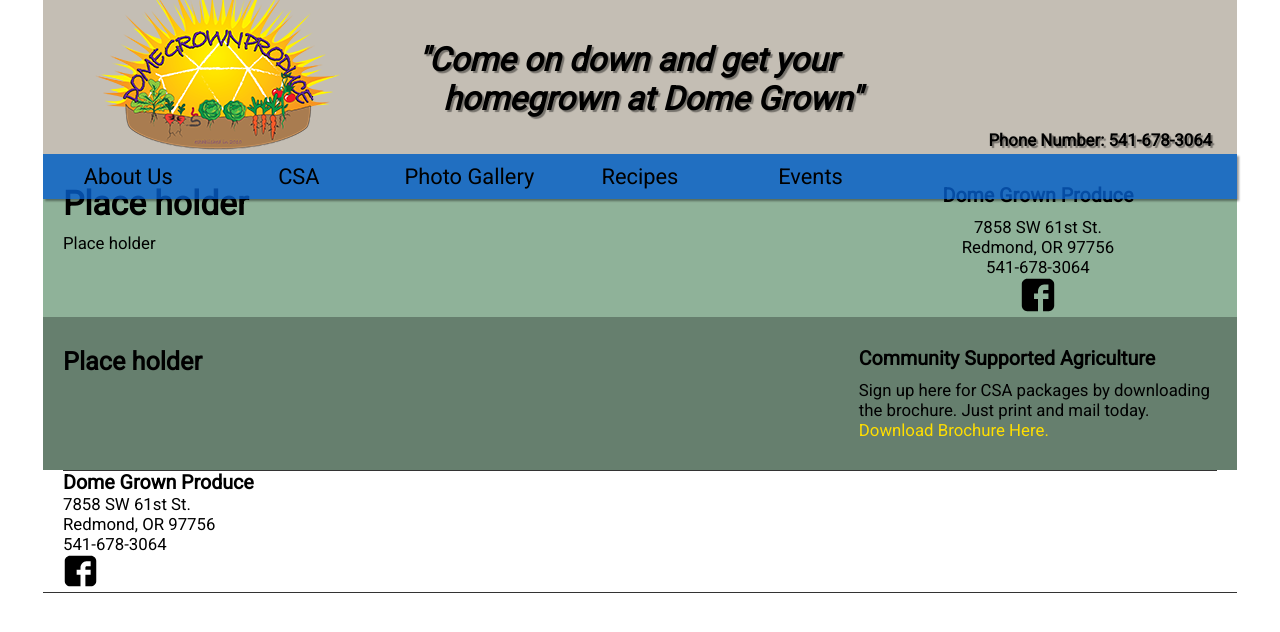
After one commit to Hyperligh/domegrown, a PHP site: page /csa_signup.php in a window 1280 px wide. The commit adds this page. Shown: the top 632 px of the page. Run offline with PHP 8.4, Linux system fonts and the light colour scheme.

```diff
--- /dev/null
+++ b/csa_signup.php
@@ -0,0 +1,116 @@
+<!DOCTYPE html>
+<html lan="en-US">
+<head>
+	<meta name="description" content="Redmond, OR local organic farm that has CSA for pickup near Bend | Dome Grown Produce">
+	<meta name="viewport" content="width=device-width, initial-scale=1">
+	<meta charset="utf-8">
+	<title>Local CSA organic farm in Redmond, OR | Dome Grown Produce</title>
+	<link rel="stylesheet" href="style/domegrownstyle.css">
+	<link href='http://fonts.googleapis.com/css?family=Roboto' rel='stylesheet'>
+	<script src="js/jquery-1.11.2.min.js"></script>
+
+
+</head>
+
+<body>
+	<div id="container">
+		<header>
+			<div id="top-head">
+				<a href="/"><img class="logo" src="photos/dpg-bend-or-farms-logo-transparent.png" alt="Dome Grown Produce has year round vegetables in Bend, OR"></a>
+				<div id="tagline">
+				<h1>"Come on down and get your<br><span> homegrown at Dome Grown"</span></h1></div>
+					<h4>Phone Number: 541-678-3064</h4>
+
+			</div>
+					<nav id="main-nav">
+						<ul>
+							<li><a href="#">About Us</a></li>
+							<li><a href="#">CSA</a></li>
+							<li><a href="#">Photo Gallery</a></li>
+							<li><a href="#">Recipes</a></li>
+							<li><a href="#">Events</a></li>
+
+						</ul>
+					</nav>
+
+
+					<div class="interior-hero" id="interior-hero">
+
+					</div>
+
+
+								<div id="cta">
+									<ul>
+										<li><a href="#">Contact Us</a></li>
+										<li><a class="anchor" href="pdf/dome-grown-produce-csa-signup-brochure.pdf" target="_blank">CSA Signup</a></li>
+									</ul>
+								</div>
+
+		</header>
+
+
+					<div class="row1-content cf">
+						<div class="left-65 left-row-1">
+								<h1><span>Place holder</span></h1>
+
+
+							<p>Place holder
+							</p>
+
+
+
+						</div>
+								<div class="right-35 right-row-1 center ">
+									<h3>Dome Grown Produce</h3>
+									<p>7858 SW 61st St.</p>
+									<p>Redmond, OR 97756</p>
+									<p>541-678-3064</p>
+									<a href="https://www.facebook.com/domegrown" target="_blank"><img class ="social-icons" src="photos/svg-social-icons/facebook29.svg"></a>
+									<!--<a href="https://plus.google.com/u/0/111212075289834648742/posts" target="_blank"><img class="social-icons" src="photos/svg-social-icons/google29.svg"></a>-->
+
+								</div>
+
+					</div>
+
+
+							<div class="row2-content cf">
+
+								<div class="left-65">
+										<h2>Place holder</h2>
+
+									<p>
+
+									</p>
+								</div>
+										<div class="right-35 right-row-2 ">
+											<h3 class="center">Community Supported Agriculture</h3>
+												<p>
+													Sign up here for CSA packages by downloading the brochure. Just print and mail today.
+													<p><a class="anchor" href="pdf/dome-grown-produce-csa-signup-brochure.pdf" target="_blank">Download Brochure Here.</a></p>
+
+												</p>
+										</div>
+
+							</div>
+
+
+
+
+					<footer class="cf">
+									<div class="bottom-border"></div>
+						<h3>Dome Grown Produce</h3>
+						<p>7858 SW 61st St.</p>
+						<p>Redmond, OR 97756</p>
+						<p>541-678-3064</p>
+							<a href="https://www.facebook.com/domegrown" target="_blank"><img class ="footer-social-icons" src="photos/svg-social-icons/facebook29.svg"></a>
+							<!--<a href="https://plus.google.com/u/0/111212075289834648742/posts" target="_blank"><img class="footer-social-icons" src="photos/svg-social-icons/google29.svg"></a>-->
+
+
+
+
+					</footer>
+
+
+	</div>
+</body>
+</html>
--- a/style/domegrownstyle.css
+++ b/style/domegrownstyle.css
@@ -101,16 +101,18 @@
 	position: absolute;
 	z-index: 100;
 	top:154px;
-	display: none;
+
 
 }
 #cta {
 	float:right;
 	position: relative;
 	bottom:75px;
-	right:25px;
 	font-size: 175%;
 	z-index: 100;
+	border:2px solid red;
+	width:100%;
+	display: none;
 
 }
 #cta ul li{
@@ -129,7 +131,7 @@
 	text-decoration: none;
 	display:block;
 	height: 65px;
-	color:black;
+	color:purple;
 }
 .cta-extension {
 	height:65px;
@@ -143,26 +145,20 @@
 	background-repeat: no-repeat;
 	background-size: 65px 65px;
 	background-position: center;
+	display: none;
 }
 
 .row1-content {
 	background-color: #8FB299;
 	width: 100%;
-
-
 }
 .row2-content {
 	background-color: #667F6E;
 	width:100%;
 	position: relative;
-	bottom:40px;
 	padding-bottom: 30px;
+}
 
-}
-.row1-content > .left-65, .row1-content > .right-row-1 {
-	bottom:100px;
-	position: relative;
-}
 .left-65 {
 	width:61%;
 	float:left;
@@ -191,10 +187,6 @@
 	text-align: center;
 }
 
-.left-row-1, .right-row-1{
-	position: relative;
-	top:-70px;
-}
 .anchor {
 	text-decoration: none;
 	color:#FFDE00;
@@ -214,8 +206,6 @@
 	background-color:#ffffff;
 	border-bottom: 1px solid rgba(0,0,0,0.8);
 	min-height:95px;
-	position: relative;
-	bottom: 17px;
 	padding: 0px 20px 0px 20px;
 
 }
```
Also changed, not shown: index.html (+8 -8 lines).
